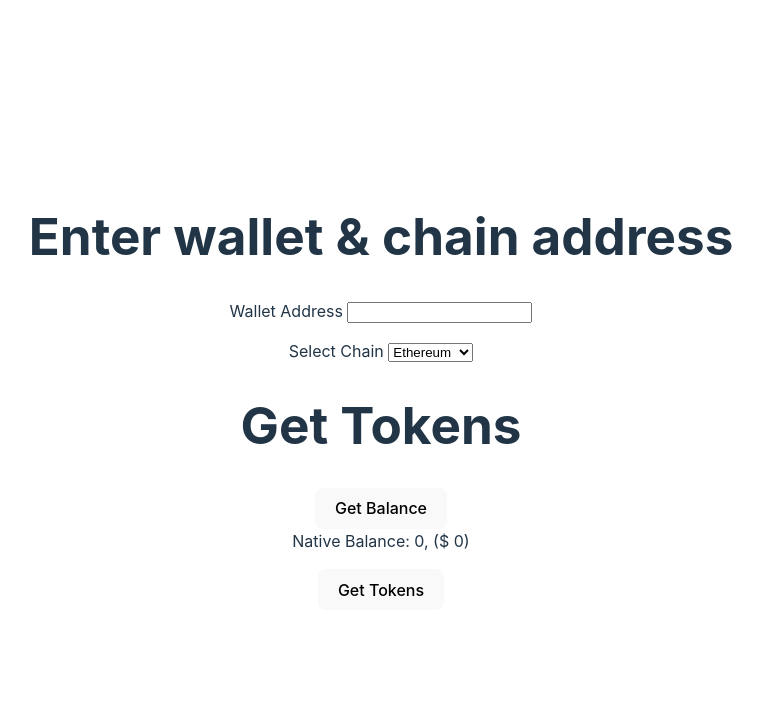
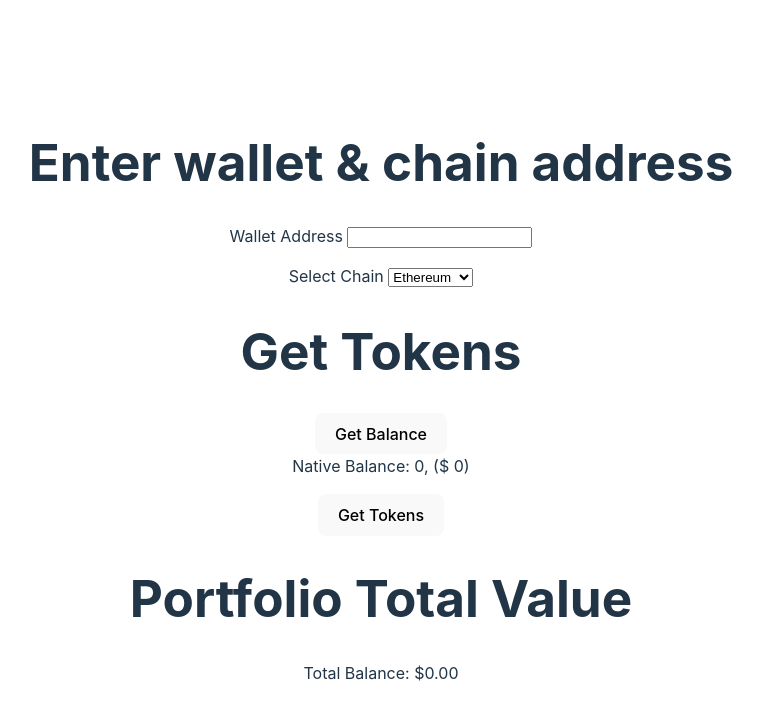
Before and after one commit to ShamillFazal/PortfolioTracker, a React (Vite) app in the folder vite-project/: page / in a window 1280 px wide. Shown: the top 720 px of the page, without its empty margins (259-1022 px from the left). Built offline with nearby package versions, Linux system fonts and the light colour scheme.

Commit message:
added component to display total portfolio balance. Currently having trouble displaying total balance. Information is available in the console but not correctly being shown in app.

```diff
--- a/vite-project/src/App.jsx
+++ b/vite-project/src/App.jsx
@@ -3,6 +3,7 @@ import { useState } from "react";
 import WalletInputs from "./components/WalletInputs";
 import NativeTokens from "./components/NativeTokens";
 import Tokens from "./components/Tokens";
+import PortfolioValue from "./components/PortfolioValue";
 
 function App() {
   const [wallet, setWallet] = useState("");
@@ -33,6 +34,10 @@ function App() {
         tokens={tokens}
         setTokens={setTokens}
       />
+      <PortfolioValue
+        nativeValue={nativeValue}
+        tokens={tokens}
+      />
     </div>
   );
 }
--- /dev/null
+++ b/vite-project/src/components/PortfolioValue.jsx
@@ -0,0 +1,36 @@
+import { useState, useEffect } from "react";
+import PropTypes from "prop-types";
+
+function PortfolioValue({ nativeValue, tokens }) {
+  const [totalValue, setTotalValue] = useState("0");
+
+  useEffect(() => {
+    console.log("nativeValue type:", typeof nativeValue);
+    console.log("tokens type:", typeof tokens);
+    console.log("tokens array:", tokens);
+    console.log(nativeValue)
+    let val = 0;
+    for (let i = 0; i < tokens.length; i++) {
+      val = val + Number(tokens[i].val);
+    }
+
+    val = val + Number(nativeValue);
+    setTotalValue(val.toFixed(2));
+  }, [nativeValue, tokens]);
+
+  return (
+    <>
+      <h1>Portfolio Total Value</h1>
+      <p>
+        <span>Total Balance: ${totalValue}</span>
+      </p>
+    </>
+  );
+}
+
+PortfolioValue.propTypes = {
+  nativeValue: PropTypes.number.isRequired,
+  tokens: PropTypes.array.isRequired,
+};
+
+export default PortfolioValue;
```
Also changed, not shown: 1 other file (tests, documents, lock files or other folders).
